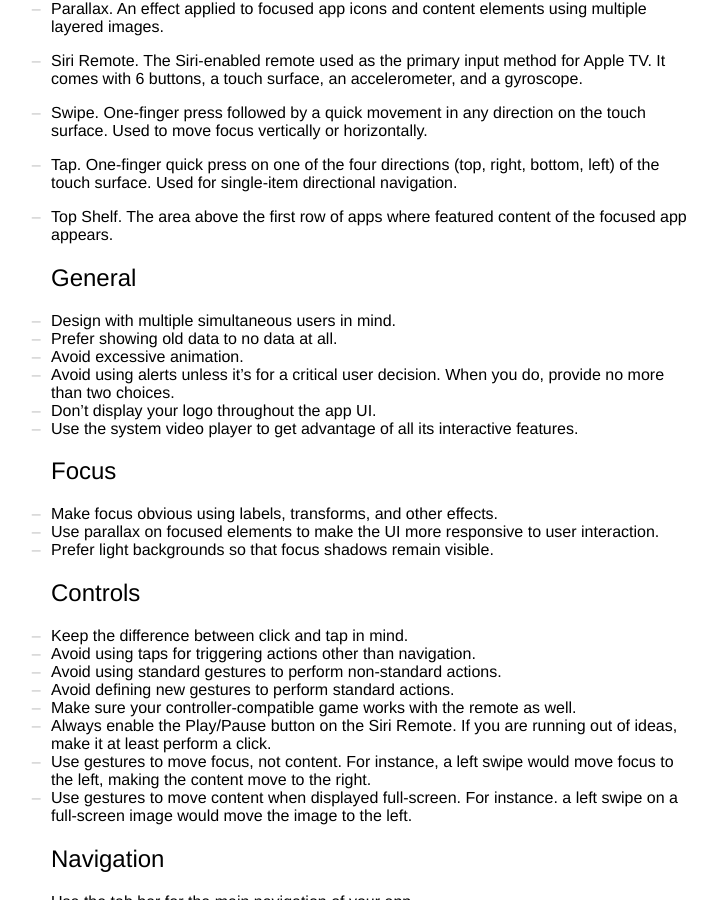
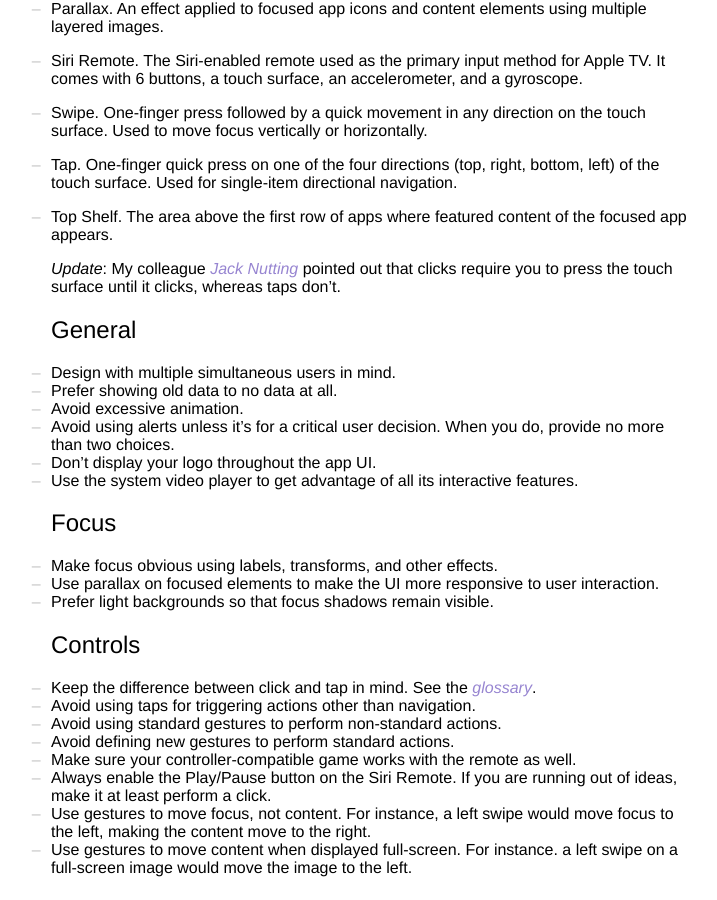
Before and after one commit to kaishin/unredacted, a Jekyll site: the page built from _posts/2015-10-04-tvos-hig-tldr.md, in a window 1280 px wide and 900 px high, scrolled down 1041 px. Shown: the whole window, without its empty margins (269-986 px from the left). Built offline with Jekyll 4.4.1, drawn with Linux system fonts in a browser that asks for light colours.

Commit message:
Tap vs Click update + links to the actual HIG

```diff
--- a/_posts/2015-10-04-tvos-hig-tldr.md
+++ b/_posts/2015-10-04-tvos-hig-tldr.md
@@ -8,7 +8,7 @@
  - tvos
 ---
 
-I often joke about the HIG being an acronym for *Highly Ignored Guidelines*.
+I often joke about the [HIG] being an acronym for *Highly Ignored Guidelines*.
 This is an effort to change that, at least for tvOS.
 
 {% include figure.html file="tvos.jpg" alt="Apple TV UI" caption="The user interface of Apple TV." %}
@@ -31,6 +31,8 @@
 
 - **Top Shelf**. The area above the first row of apps where featured content of the focused app appears.
 
+*Update*: My colleague [Jack Nutting] pointed out that clicks require you to press the touch surface until it clicks, whereas taps don't.
+
 ## General
 
 - Design with multiple simultaneous users in mind.
@@ -48,7 +50,7 @@
 
 ## Controls
 
-- Keep the difference between click and tap in mind.
+- Keep the difference between click and tap in mind. See the [glossary](#glossary).
 - Avoid using taps for triggering actions other than navigation.
 - Avoid using standard gestures to perform non-standard actions.
 - Avoid defining new gestures to perform standard actions.
@@ -94,3 +96,5 @@
 - Avoid text in your app icon, unless it’s part of the brand.
 
 *[HIG]: Human Interface Guidelines
+[HIG]: https://developer.apple.com/tvos/human-interface-guidelines/
+[Jack Nutting]: https://twitter.com/jacknutting
```
